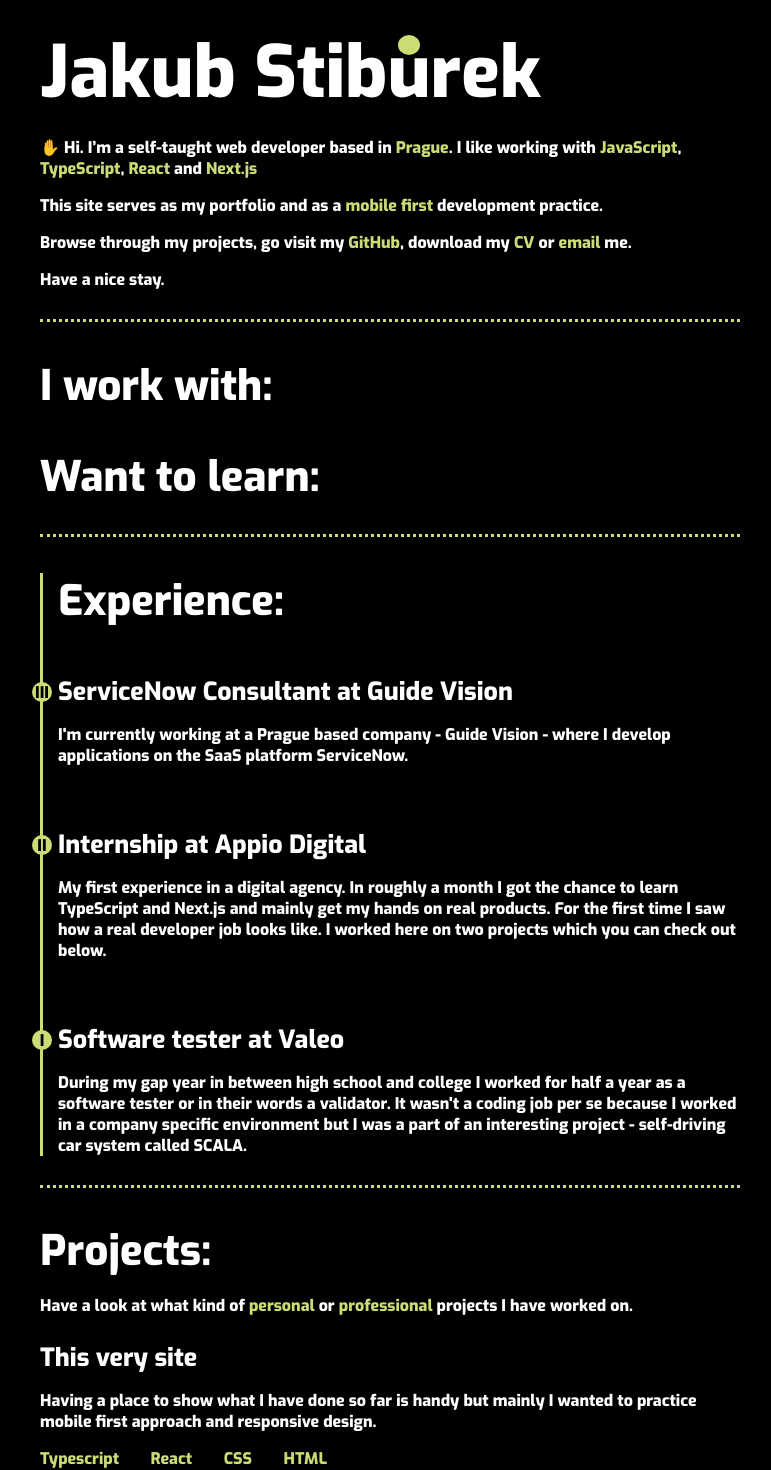
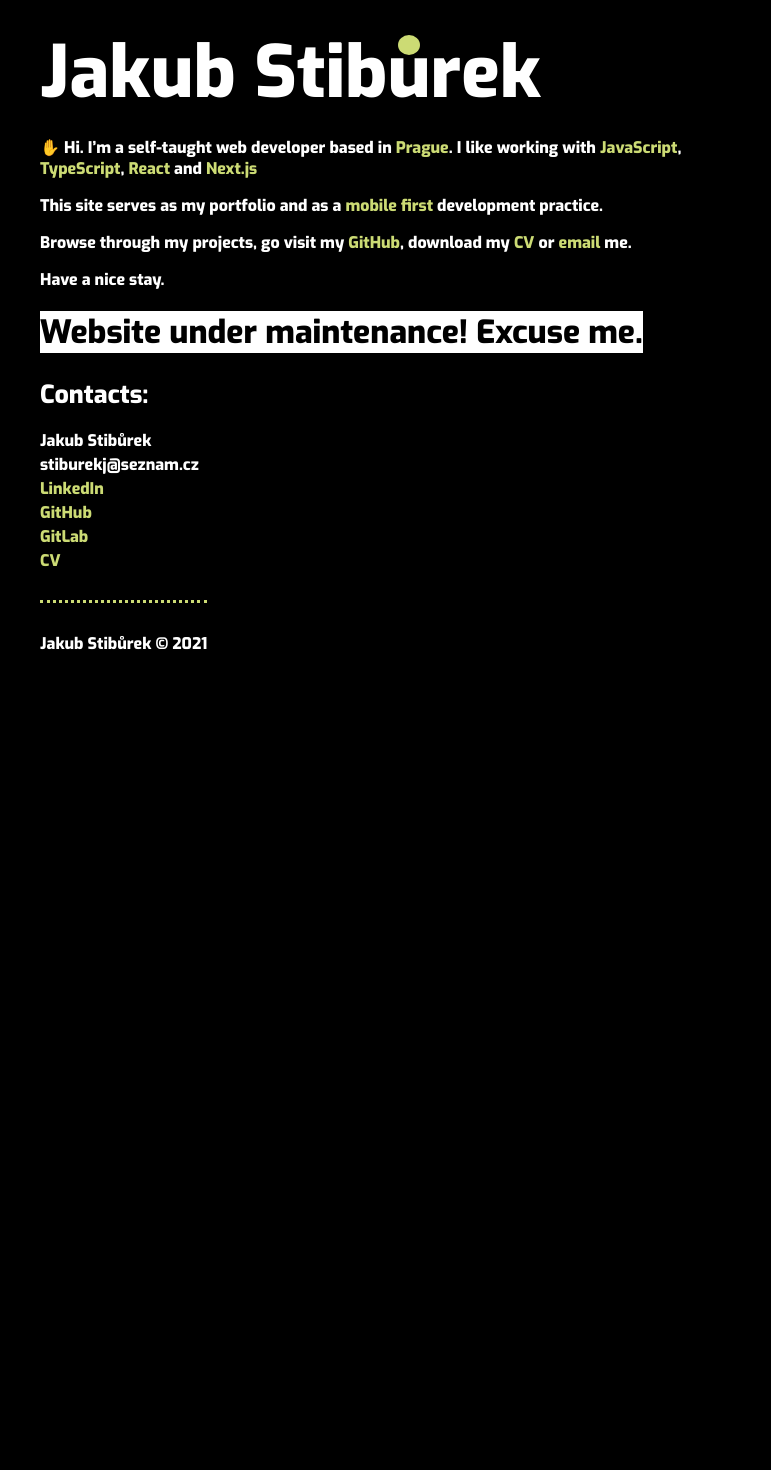
Before and after one commit to JakubStiburek/portfolio, a React (Create React App) app: page / in a window 1280 px wide. Shown: the top 1470 px of the page, without its empty margins (250-1021 px from the left). After the commit the page ends 800 px from the top, so only its background shows below. Built offline with nearby package versions, Linux system fonts and the light colour scheme.

Commit message:
maintenance

```diff
--- a/src/App.tsx
+++ b/src/App.tsx
@@ -5,19 +5,23 @@ import Stack from "./components/Stack";
 import Projects from "./components/Projects";
 import Footer from "./components/Footer";
 import Jobs from "./components/JobTimeline";
+import Header from "./components/Header";
 
 function App() {
   return (
     <div className="App">
       <Home/>
-      <hr className="dotted-divider"/>
-      {/*<h1 className="disclaimer">WEBSITE UNDER CONSTRUCTION</h1>*/}
-      <Stack />
-      <hr className="dotted-divider"/>
-      <Jobs />
-      <hr className="dotted-divider"/>
-      <Projects />
-      <hr className="dotted-divider"/>
+      <div className="wrapper">
+        <h1 className="disclaimer">Website under maintenance! Excuse me.</h1>
+      </div>
+      {/*<hr className="dotted-divider"/>*/}
+      {/*/!*<h1 className="disclaimer">WEBSITE UNDER CONSTRUCTION</h1>*!/*/}
+      {/*<Stack />*/}
+      {/*<hr className="dotted-divider"/>*/}
+      {/*<Jobs />*/}
+      {/*<hr className="dotted-divider"/>*/}
+      {/*<Projects />*/}
+      {/*<hr className="dotted-divider"/>*/}
       <Footer />
     </div>
   );
```
